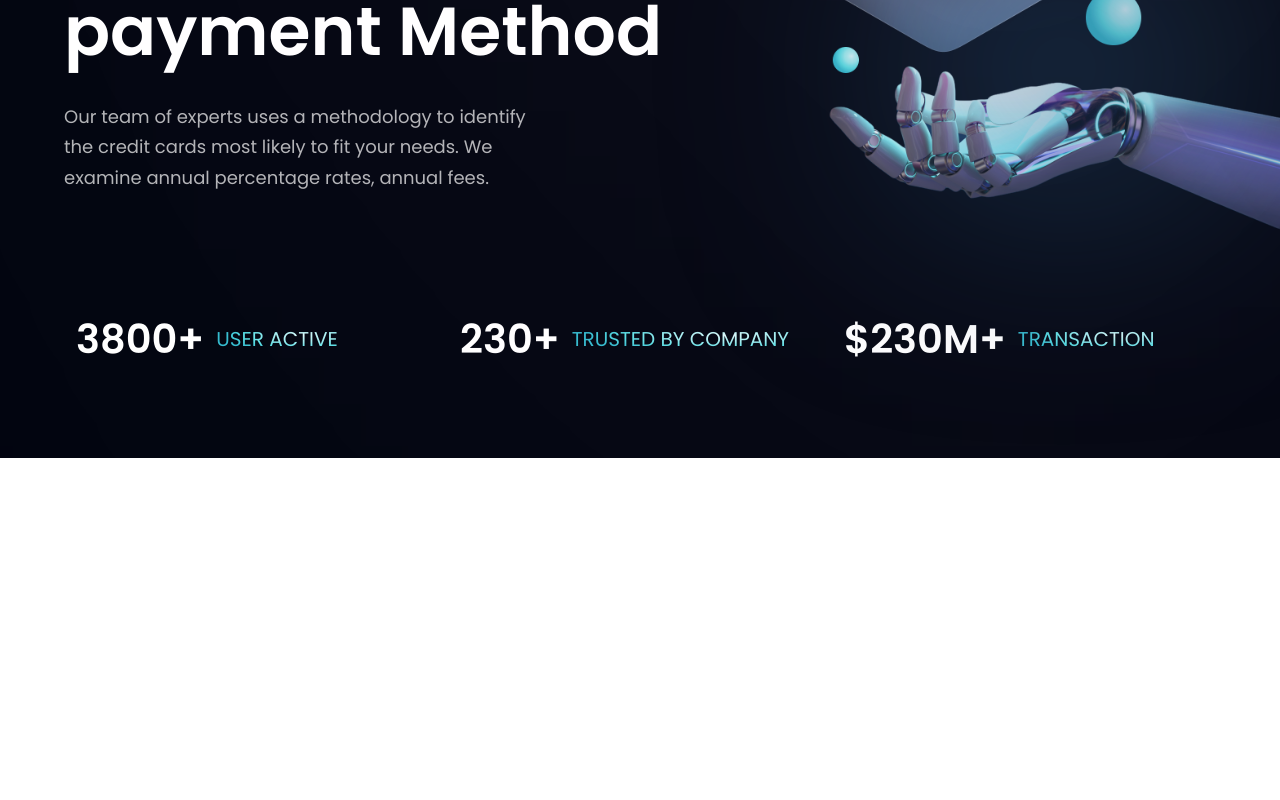
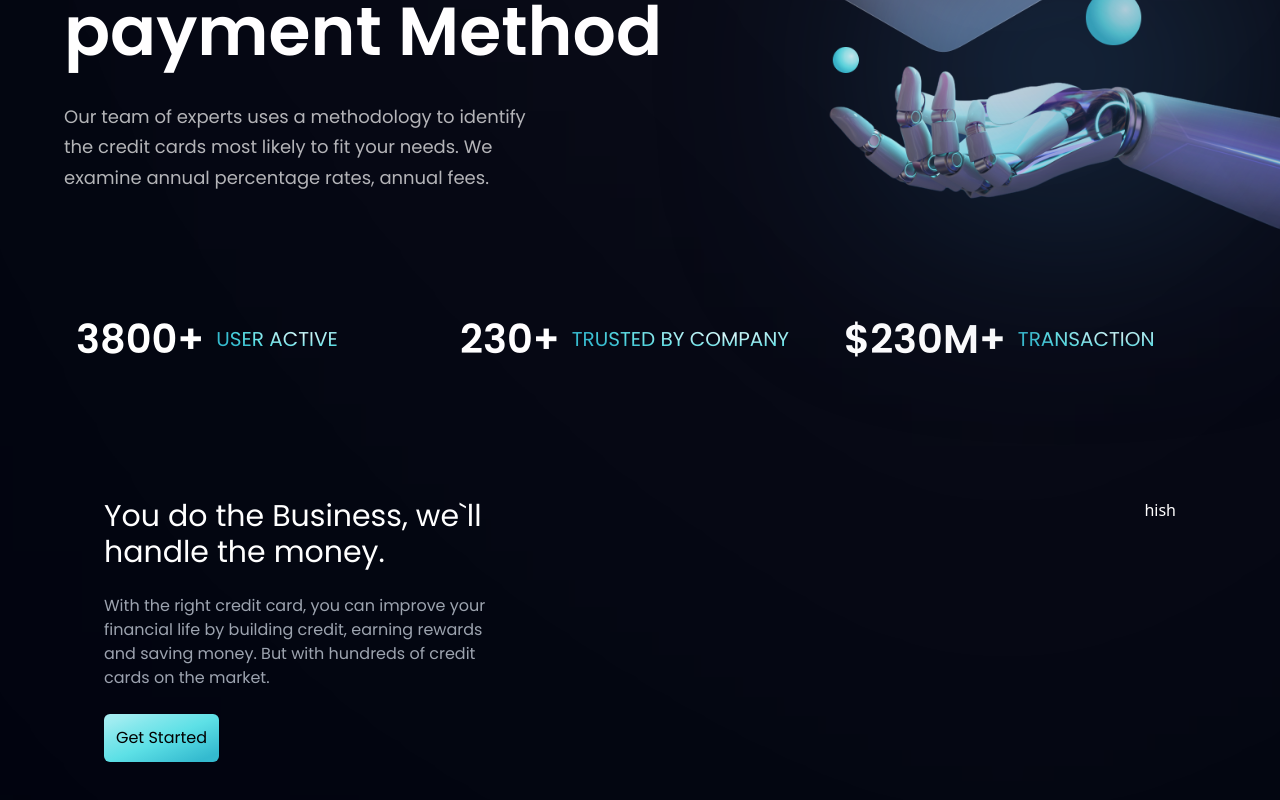
Before and after one commit to saadismail01/Bank_Web, a React (Vite) app: page / in a window 1280 px wide. Shown: the part 457-1257 px from the top of the page. Before the commit the page ends 915 px from the top, so only its background shows below. Built offline with nearby package versions, Linux system fonts and the light colour scheme.

Commit message:
start generating the business content

```diff
--- a/src/components/Business.jsx
+++ b/src/components/Business.jsx
@@ -2,7 +2,24 @@ import React from "react";
 React;
 
 const Business = () => {
-  return <div></div>;
+  return (
+    <div className="flex justify-between p-10">
+      <div className="w-[400px] space-y-6">
+        <h1 className="text-white text-3xl text-bold font-poppins">
+          You do the Business, we`ll handle the money.
+        </h1>
+        <p className=" text-gray-400 font-poppins">
+          With the right credit card, you can improve your financial life by
+          building credit, earning rewards and saving money. But with hundreds
+          of credit cards on the market.
+        </p>
+        <button className="p-3 font-poppins text-black bg-blue-gradient rounded-md">
+          Get Started
+        </button>
+      </div>
+      <div className="text-white">hish</div>
+    </div>
+  );
 };
 
 export default Business;
```
